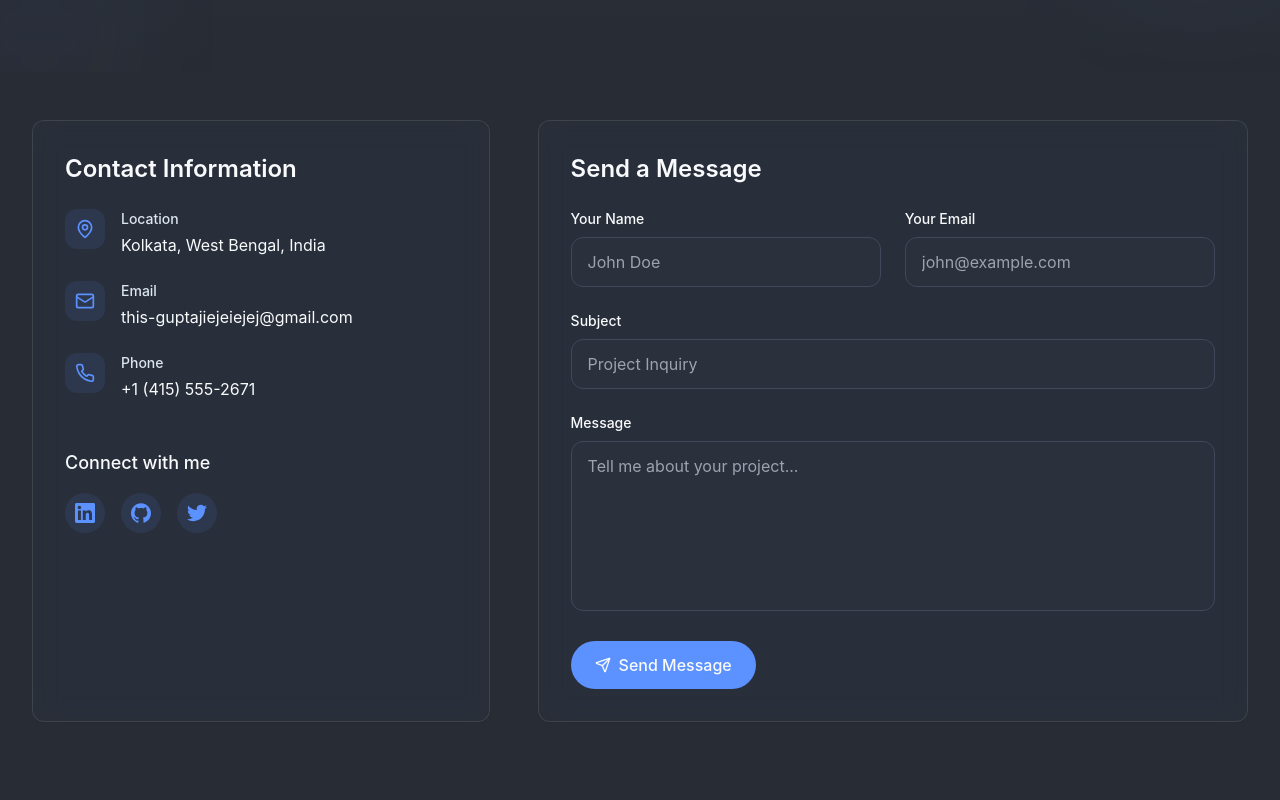
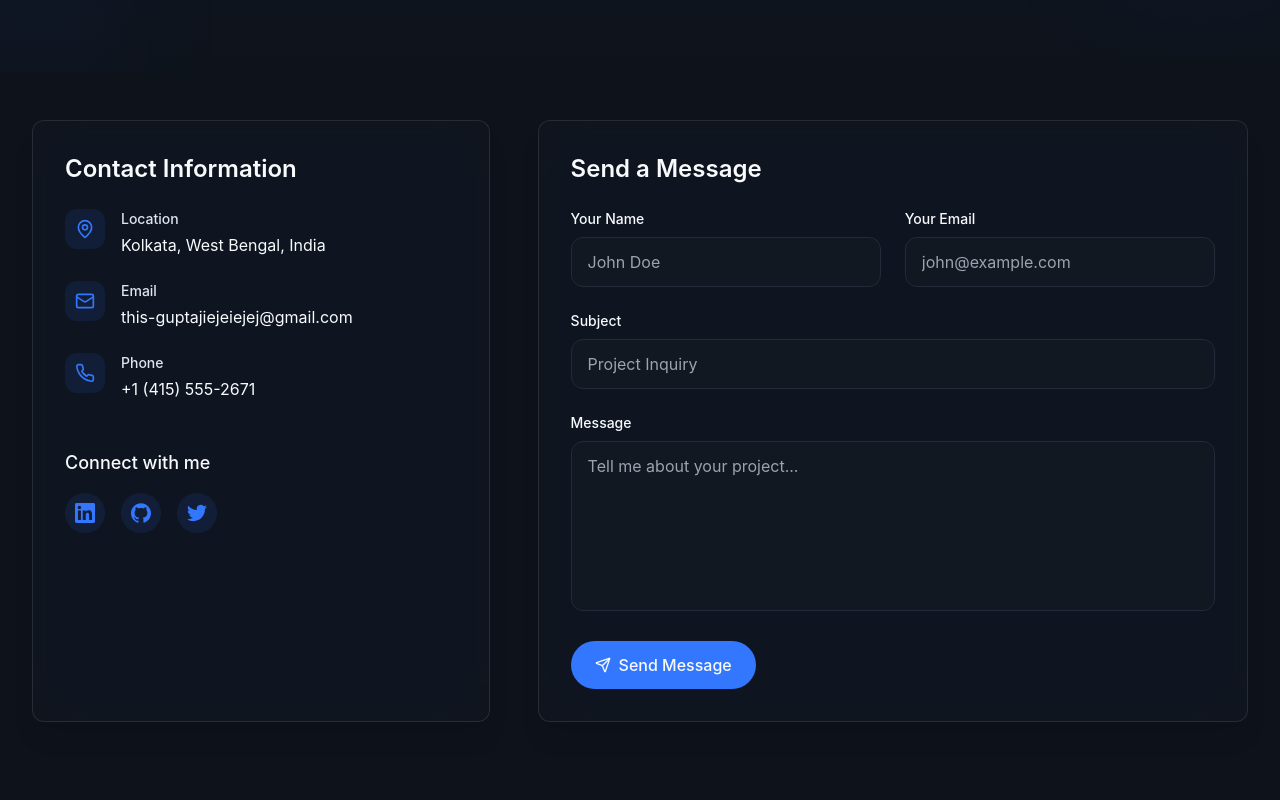
Before and after one commit to CodeX-Nilesh/skillfolio-page, a React (Vite) app: page /contact in a window 1280 px wide. Shown: the part 380-1180 px from the top of the page. Built offline with nearby package versions, Linux system fonts and the light colour scheme.

Commit message:
Refactor: Enhance theme for darker style
Update the theme to be darker and more stylish.

```diff
--- a/src/App.css
+++ b/src/App.css
@@ -1,3 +1,4 @@
+
 
 #root {
   max-width: 1280px;
@@ -7,13 +8,13 @@
 }
 
 body {
-  background-color: #1e2330;
+  background-color: #0f1218;
   color: #ffffff;
   background-image:
-    radial-gradient(circle at 10% 20%, rgba(100, 149, 237, 0.15) 0%, transparent 30%),
-    radial-gradient(circle at 80% 70%, rgba(72, 91, 123, 0.1) 0%, transparent 40%),
-    radial-gradient(circle at 30% 50%, rgba(60, 80, 120, 0.05) 0%, transparent 50%),
-    radial-gradient(circle at 70% 30%, rgba(80, 100, 140, 0.1) 0%, transparent 40%);
+    radial-gradient(circle at 10% 20%, rgba(65, 105, 225, 0.08) 0%, transparent 30%),
+    radial-gradient(circle at 80% 70%, rgba(30, 40, 60, 0.1) 0%, transparent 40%),
+    radial-gradient(circle at 30% 50%, rgba(20, 30, 50, 0.05) 0%, transparent 50%),
+    radial-gradient(circle at 70% 30%, rgba(40, 50, 70, 0.1) 0%, transparent 40%);
   background-attachment: fixed;
 }
 
@@ -25,11 +26,11 @@ body {
 }
 
 .logo:hover {
-  filter: drop-shadow(0 0 2em #6495edaa);
+  filter: drop-shadow(0 0 2em #4169e1aa);
 }
 
 .logo.react:hover {
-  filter: drop-shadow(0 0 2em #6495edaa);
+  filter: drop-shadow(0 0 2em #4169e1aa);
 }
 
 @keyframes logo-spin {
@@ -55,23 +56,23 @@ body {
   color: #888;
 }
 
-/* Enhanced glass effect for classic dark theme */
+/* Enhanced glass effect for darker stylish theme */
 .glass {
-  background: rgba(40, 44, 52, 0.3) !important;
-  backdrop-filter: blur(12px) !important;
-  -webkit-backdrop-filter: blur(12px) !important;
-  border: 1px solid rgba(100, 149, 237, 0.1) !important;
-  box-shadow: 0 8px 32px rgba(0, 0, 0, 0.2);
+  background: rgba(15, 20, 30, 0.5) !important;
+  backdrop-filter: blur(16px) !important;
+  -webkit-backdrop-filter: blur(16px) !important;
+  border: 1px solid rgba(65, 105, 225, 0.1) !important;
+  box-shadow: 0 8px 32px rgba(0, 0, 0, 0.3);
 }
 
-/* Glowing accents for hover states */
+/* Glowing accents for hover states with enhanced blue */
 .hover-translate:hover {
-  box-shadow: 0 10px 25px rgba(100, 149, 237, 0.25);
+  box-shadow: 0 10px 25px rgba(65, 105, 225, 0.3);
 }
 
-/* Enhanced text colors */
+/* Enhanced text colors with more dramatic gradient */
 h1, h2, h3, h4, h5, h6 {
-  background: linear-gradient(to right, #ffffff, #b8c6e0);
+  background: linear-gradient(to right, #ffffff, #a1b5e9);
   -webkit-background-clip: text;
   background-clip: text;
   color: transparent;
@@ -79,14 +80,30 @@ h1, h2, h3, h4, h5, h6 {
 }
 
 .bg-primary\/10 {
-  background-color: rgba(100, 149, 237, 0.15) !important;
+  background-color: rgba(65, 105, 225, 0.15) !important;
 }
 
 .bg-primary {
-  background: linear-gradient(135deg, #4169e1, #6495ed) !important;
+  background: linear-gradient(135deg, #3a5bce, #4169e1) !important;
 }
 
 /* Enhanced borders */
 .border-subtle {
-  border-color: rgba(100, 149, 237, 0.2) !important;
+  border-color: rgba(65, 105, 225, 0.2) !important;
 }
+
+/* New stylish elements */
+.accent-border {
+  border-left: 3px solid #4169e1;
+}
+
+.shadow-glow {
+  box-shadow: 0 0 20px rgba(65, 105, 225, 0.15);
+}
+
+.text-gradient-blue {
+  background: linear-gradient(to right, #4169e1, #a1b5e9);
+  -webkit-background-clip: text;
+  background-clip: text;
+  color: transparent;
+}
--- a/src/index.css
+++ b/src/index.css
@@ -7,44 +7,44 @@
 
 @layer base {
   :root {
-    --background: 220 13% 18%;
+    --background: 218 30% 8%;
     --foreground: 210 40% 98%;
 
-    --card: 220 14% 14%;
+    --card: 218 32% 6%;
     --card-foreground: 210 40% 98%;
 
-    --popover: 220 14% 14%;
+    --popover: 218 32% 6%;
     --popover-foreground: 210 40% 98%;
 
-    --primary: 220 100% 68%;
+    --primary: 220 100% 60%;
     --primary-foreground: 210 40% 98%;
 
-    --secondary: 220 16% 22%;
+    --secondary: 218 25% 12%;
     --secondary-foreground: 210 40% 98%;
 
-    --muted: 220 10% 40%;
+    --muted: 218 20% 30%;
     --muted-foreground: 210 40% 90%;
 
-    --accent: 220 100% 68%;
+    --accent: 220 100% 60%;
     --accent-foreground: 210 40% 98%;
 
     --destructive: 0 84% 60%;
     --destructive-foreground: 210 40% 98%;
 
-    --border: 220 16% 30%;
-    --input: 220 16% 30%;
-    --ring: 220 100% 68%;
+    --border: 218 25% 18%;
+    --input: 218 25% 18%;
+    --ring: 220 100% 60%;
 
     --radius: 0.75rem;
 
-    --sidebar-background: 220 16% 12%;
+    --sidebar-background: 218 35% 5%;
     --sidebar-foreground: 210 40% 98%;
-    --sidebar-primary: 220 100% 68%;
+    --sidebar-primary: 220 100% 60%;
     --sidebar-primary-foreground: 0 0% 100%;
-    --sidebar-accent: 220 16% 24%;
+    --sidebar-accent: 218 25% 10%;
     --sidebar-accent-foreground: 210 40% 98%;
-    --sidebar-border: 220 16% 20%;
-    --sidebar-ring: 220 100% 68%;
+    --sidebar-border: 218 25% 12%;
+    --sidebar-ring: 220 100% 60%;
   }
 }
 
@@ -80,11 +80,11 @@
 /* Glass Morphism and Blurs */
 @layer components {
   .glass {
-    @apply bg-secondary/30 backdrop-blur-md backdrop-saturate-150 shadow-sm rounded-lg;
+    @apply bg-secondary/30 backdrop-blur-xl backdrop-saturate-150 shadow-xl rounded-lg;
   }
 
   .glass-subtle {
-    @apply bg-secondary/20 backdrop-blur-md backdrop-saturate-150 shadow-sm rounded-lg;
+    @apply bg-secondary/20 backdrop-blur-xl backdrop-saturate-150 shadow-lg rounded-lg;
   }
 
   .border-subtle {
@@ -103,34 +103,34 @@
     @apply opacity-100 transform;
   }
 
-  /* New lighting effects */
+  /* Enhanced lighting effects */
   .glow-text {
     @apply text-white relative;
-    text-shadow: 0 0 10px rgba(100, 149, 237, 0.6), 0 0 20px rgba(100, 149, 237, 0.4);
+    text-shadow: 0 0 10px rgba(65, 105, 225, 0.6), 0 0 20px rgba(65, 105, 225, 0.4);
   }
 
   .glow-border {
     @apply relative overflow-hidden;
-    box-shadow: 0 0 10px rgba(100, 149, 237, 0.4), inset 0 0 10px rgba(100, 149, 237, 0.3);
+    box-shadow: 0 0 10px rgba(65, 105, 225, 0.4), inset 0 0 10px rgba(65, 105, 225, 0.3);
   }
 
   .glow-card {
     @apply relative overflow-hidden;
-    box-shadow: 0 5px 15px rgba(0, 0, 0, 0.3), 0 0 30px rgba(100, 149, 237, 0.2);
+    box-shadow: 0 5px 15px rgba(0, 0, 0, 0.4), 0 0 30px rgba(65, 105, 225, 0.2);
   }
 
   .glow-button {
     @apply relative overflow-hidden transition-all duration-300;
-    box-shadow: 0 0 10px rgba(100, 149, 237, 0.3);
+    box-shadow: 0 0 10px rgba(65, 105, 225, 0.3);
   }
 
   .glow-button:hover {
-    box-shadow: 0 0 15px rgba(100, 149, 237, 0.5), 0 0 30px rgba(100, 149, 237, 0.3);
+    box-shadow: 0 0 15px rgba(65, 105, 225, 0.5), 0 0 30px rgba(65, 105, 225, 0.3);
   }
 
   .light-beam {
     @apply absolute pointer-events-none opacity-0 transition-opacity duration-500;
-    background: radial-gradient(circle at center, rgba(100, 149, 237, 0.25) 0%, transparent 70%);
+    background: radial-gradient(circle at center, rgba(65, 105, 225, 0.25) 0%, transparent 70%);
     width: 150%;
     height: 150%;
     top: -25%;
@@ -140,4 +140,26 @@
   .glow-card:hover .light-beam {
     @apply opacity-100;
   }
+
+  /* New stylish effects */
+  .frosted-glass {
+    @apply bg-black/20 backdrop-blur-2xl border border-white/5 shadow-2xl;
+  }
+
+  .text-outline {
+    text-shadow: 0 0 1px rgba(255,255,255,0.2);
+  }
+
+  .inner-highlight {
+    box-shadow: inset 0 1px 0 0 rgba(255,255,255,0.1);
+  }
+
+  .accent-line {
+    @apply relative pl-4;
+  }
+
+  .accent-line::before {
+    content: '';
+    @apply absolute left-0 top-0 bottom-0 w-1 bg-primary rounded-full;
+  }
 }
--- a/src/tailwind.config.ts
+++ b/src/tailwind.config.ts
@@ -73,6 +73,12 @@ export default {
 				md: 'calc(var(--radius) - 2px)',
 				sm: 'calc(var(--radius) - 4px)'
 			},
+			boxShadow: {
+				'inner-highlight': 'inset 0 1px 0 0 rgba(255,255,255,0.1)',
+				'glow-sm': '0 0 10px rgba(65, 105, 225, 0.2)',
+				'glow': '0 0 15px rgba(65, 105, 225, 0.3)',
+				'glow-lg': '0 0 30px rgba(65, 105, 225, 0.4)',
+			},
 			keyframes: {
 				'accordion-down': {
 					from: { height: '0' },
@@ -115,8 +121,12 @@ export default {
 					'50%': { opacity: '0.5' }
 				},
 				glow: {
-					'0%, 100%': { boxShadow: '0 0 10px rgba(139, 92, 246, 0.3)' },
-					'50%': { boxShadow: '0 0 20px rgba(139, 92, 246, 0.6)' }
+					'0%, 100%': { boxShadow: '0 0 10px rgba(65, 105, 225, 0.3)' },
+					'50%': { boxShadow: '0 0 20px rgba(65, 105, 225, 0.6)' }
+				},
+				shimmer: {
+					'0%': { backgroundPosition: '-200% 0' },
+					'100%': { backgroundPosition: '200% 0' }
 				}
 			},
 			animation: {
@@ -130,7 +140,12 @@ export default {
 				'blur-in': 'blur-in 0.5s ease-out',
 				'float': 'float 5s ease-in-out infinite',
 				'pulse': 'pulse 3s ease-in-out infinite',
-				'glow': 'glow 3s ease-in-out infinite'
+				'glow': 'glow 3s ease-in-out infinite',
+				'shimmer': 'shimmer 8s ease-in-out infinite'
+			},
+			backgroundImage: {
+				'gradient-radial': 'radial-gradient(var(--tw-gradient-stops))',
+				'shimmer': 'linear-gradient(90deg, transparent, rgba(65, 105, 225, 0.1), transparent)'
 			}
 		}
 	},
```
